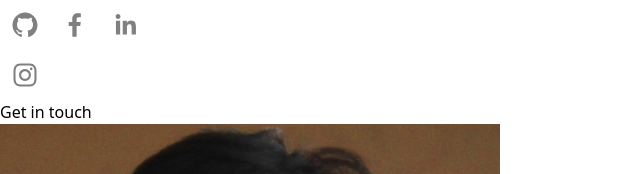
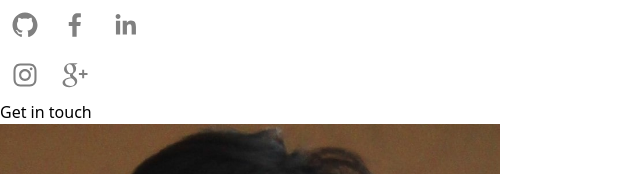
Before and after one commit to vishnuvirat/portfolio, a Next.js app: page / in a window 1280 px wide. Shown: the top 174 px of the page, without its empty margins (0-640 px from the left). Built offline with nearby package versions, Linux system fonts and the light colour scheme.

Commit message:
Links updated

```diff
--- a/components/Header.tsx
+++ b/components/Header.tsx
@@ -1,6 +1,7 @@
 import React from "react";
 import { SocialIcon } from "react-social-icons";
 import { motion } from "framer-motion";
+import Link from "next/link";
 
 type Props = {};
 
@@ -14,12 +15,12 @@
           scale: 0.5,
         }}
         animate={{
-          x:0,
-          opacity:1,
-          scale:1,
+          x: 0,
+          opacity: 1,
+          scale: 1,
         }}
         transition={{
-          duration:1.5,
+          duration: 1.5,
         }}
         className="flex flex-row items-center"
       >
@@ -39,30 +40,41 @@
           bgColor="transparent"
         />
       </motion.div>
+
         <motion.div
           initial={{
-        x:500,
-        opacity:0,
-        scale:0.5,
+            x: 500,
+            opacity: 0,
+            scale: 0.5,
           }}
           animate={{
-        x:0,
-        opacity:1,
-        scale:1,
+            x: 0,
+            opacity: 1,
+            scale: 1,
           }}
           transition={{
-        duration:1.5,
+            duration: 1.5,
           }}
-      className="flex flex-row items-center">
+          className="flex flex-row items-center"
+        >
           <SocialIcon
             url="https://www.instagram.com/_bad_captain__0_0/?next=%2Fgdsc_au%2F"
+            fgColor="gray"
+            bgColor="transparent"
+          />
+
+          <Link href='#contact'>
+            <SocialIcon
+              url="https://mail.google.com/mail/u/0/#inbox"
               fgColor="gray"
               bgColor="transparent"
             />
             <div className="hidden md:inline-flex text-sm items-center text-gray-400 capitalize">
               Get in touch
             </div>
+          </Link>
         </motion.div>
+
     </div>
   );
 };
--- a/components/Projects.tsx
+++ b/components/Projects.tsx
@@ -17,7 +17,7 @@
         <div className="absolute tracking-[20px] uppercase top-24 text-gray-500 text-2xl">
           Projects
         </div>
-        <div className="relative w-full flex overflow-x-scroll overflow-y-hidden snap-x snap-mandatory z-20 scrollbar scrollbar-track-gray-400/20 scrollbar-thumb-[#F7AB0A]/80">
+        <div className="relative w-full flex overflow-x-scroll overflow-y-hidden snap-x snap-mandatory z-20 scrollbar scrollbar-thin scrollbar-track-gray-400/20 scrollbar-thumb-[#F7AB0A]/80">
           {projects.map((project, i) => (
             <div className="w-screen flex-shrink-0 snap-center flex flex-col space-y-5 items-center justify-center p-20 md:p-44 h-screen">
               <motion.div
--- a/pages/index.tsx
+++ b/pages/index.tsx
@@ -6,6 +6,8 @@
 import Skills from "../components/Skills";
 import Projects from "../components/Projects";
 import ContactMe from "../components/ContactMe";
+import Image from "next/image";
+import Link from "next/link";
 
 export default function Home() {
   return (
@@ -32,6 +34,14 @@
       <div id="contact" className="snap-start">
         <ContactMe />
       </div>
+
+      <Link href='#hero'>
+        <div className="sticky bottom-5 w-full cursor-pointer">
+          <div className="flex items-center justify-center">
+            <Image className="h-10 w-10 rounded-full filter grayscale hover:grayscale-0 cursor-pointer" src='/vishnu.jpg' alt='' width='100' height='100'/>
+          </div>
+        </div>
+      </Link>
     </div>
   );
 }
```
Lines whose indentation alone changed are shown as unchanged.
